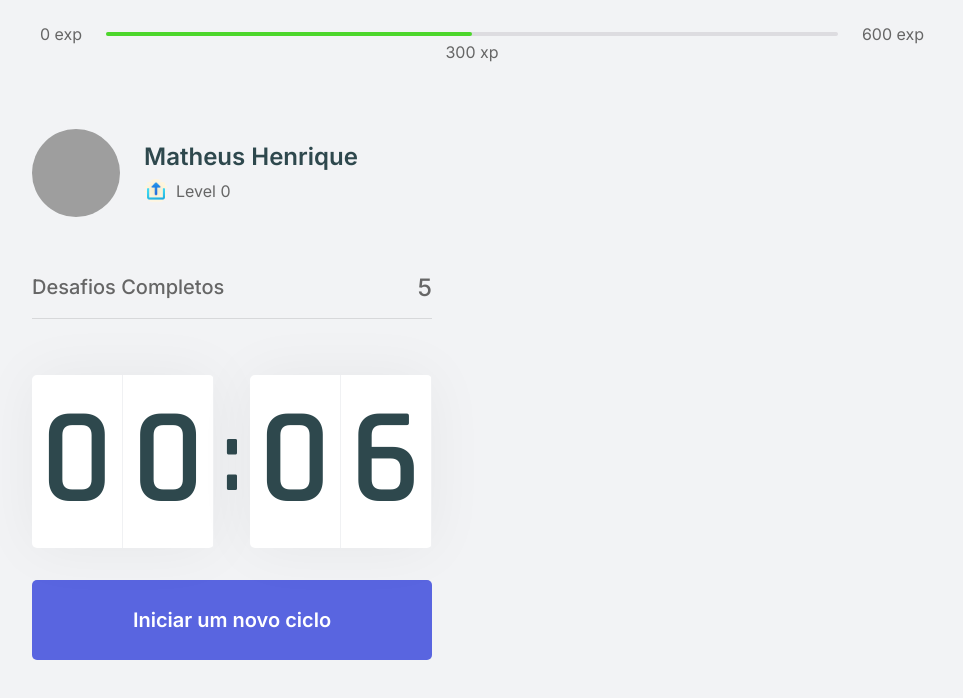
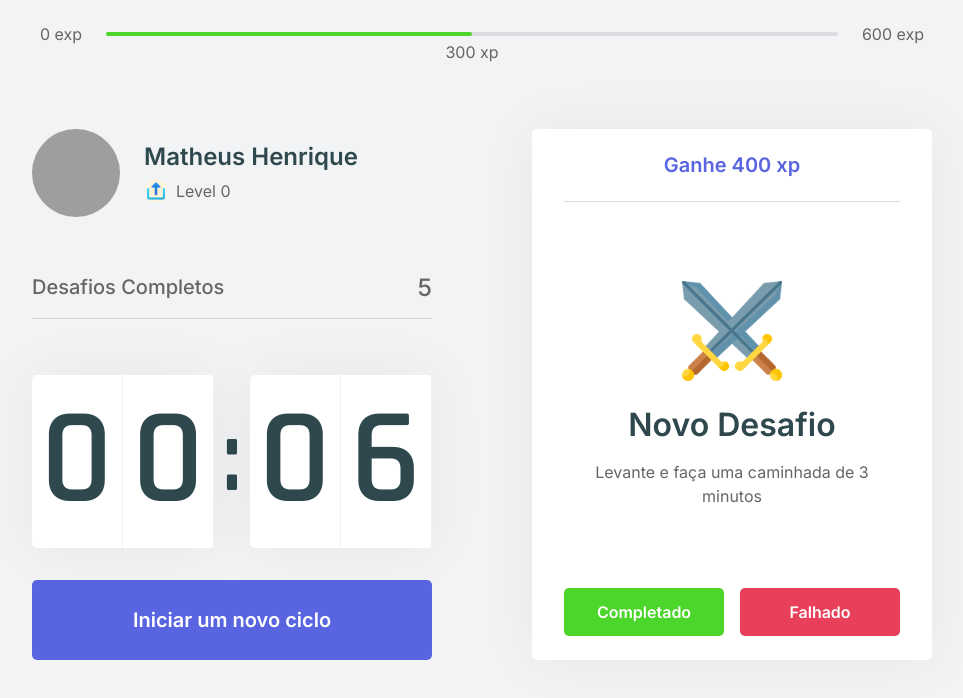
Before and after one commit to Matts-R/NLW4, a Next.js app: page / in a window 1280 px wide. Shown: the top 698 px of the page, without its empty margins (158-1121 px from the left). Built offline with nearby package versions, Linux system fonts and the light colour scheme; grey boxes are pictures that could not be loaded.

Commit message:
Creating challenge area

```diff
--- /dev/null
+++ b/src/Components/ChallengeBox.tsx
@@ -0,0 +1,36 @@
+export default function ChallengeBox() {
+  const hasActiveChallenge = true;
+
+  return (
+    <div className="challenge-box-container">
+      {hasActiveChallenge ? (
+        <div className="active-challenge-box">
+          <header>Ganhe 400 xp </header>
+
+          <main>
+            <img src="/Icons/swords.png" alt="" />
+            <strong>Novo Desafio</strong>
+            <p>Levante e faça uma caminhada de 3 minutos</p>
+          </main>
+
+          <footer>
+            <button type="button" role="button" className="button-completed">
+              Completado
+            </button>
+            <button type="button" role="button" className="button-failed">
+              Falhado
+            </button>
+          </footer>
+        </div>
+      ) : (
+        <div className="inactive-challenge-box">
+          <strong>Finalize um ciclo para receber novos desafios</strong>
+          <p>
+            <img src="/Icons/save.png" alt="level up image" />
+            Avance de level completando desafios.
+          </p>
+        </div>
+      )}
+    </div>
+  );
+}
--- /dev/null
+++ b/src/SasStyles/ComponentStyles/_ChallengeBox.scss
@@ -0,0 +1,117 @@
+.challenge-box-container {
+  height: 91%;
+
+  background: $white;
+  border-radius: 5px;
+  box-shadow: 0 0 60px rgba(0, 0, 0, 0.05);
+  padding: 1.5rem 2rem;
+
+  display: flex;
+  flex-direction: column;
+  align-items: center;
+  justify-content: center;
+
+  text-align: center;
+
+  >.inactive-challenge-box {
+    display: flex;
+    flex-direction: column;
+    align-items: center;
+
+    >strong {
+      font-size: 1.5rem;
+      font-weight: 500;
+      line-height: 1.4;
+    }
+
+    >p {
+      display: flex;
+      flex-direction: column;
+      align-items: center;
+      line-height: 1.4;
+      max-width: 70%;
+      margin-top: 3rem;
+    }
+
+    >p>img {
+      height: 100px;
+      width: 140px;
+      margin-bottom: 1.5rem;
+    }
+  }
+
+  >.active-challenge-box {
+    height: 100%;
+
+    display: flex;
+    flex-direction: column;
+
+    >header {
+      color: $blue;
+      font-weight: 600;
+      font-size: 1.25rem;
+      padding: 0 2rem 1.5rem;
+      border-bottom: 1px solid $grayLine;
+    }
+
+    >main {
+      flex: 1;
+      display: flex;
+      flex-direction: column;
+      align-items: center;
+      justify-content: center;
+
+      >img {
+        width: 100px;
+        height: 100px;
+      }
+
+      >strong {
+        font-size: 2rem;
+        font-weight: 600;
+        color: $title;
+        margin: 1.5rem 0 1rem;
+      }
+
+      >p {
+        line-height: 1.5;
+      }
+    }
+
+    >footer {
+      display: grid;
+      grid-template-columns: repeat(2, 1fr);
+      gap: 1rem;
+
+      >button {
+        height: 3rem;
+
+        display: flex;
+        align-items: center;
+        justify-content: center;
+
+        border: 0;
+        border-radius: 5px;
+
+        color: $white;
+
+        font-size: 1rem;
+        font-weight: 600;
+
+        transition: filter 0.2s;
+
+        &.button-completed {
+          background-color: $green;
+        }
+
+        &.button-failed {
+          background-color: $red;
+        }
+
+        &:hover {
+          filter: brightness(0.9);
+        }
+      }
+    }
+  }
+}
--- a/src/SasStyles/index.scss
+++ b/src/SasStyles/index.scss
@@ -8,3 +8,4 @@
 @import "ComponentStyles/Profile";
 @import "ComponentStyles/CompletedChallenges";
 @import "ComponentStyles/Countdown";
+@import "ComponentStyles/ChallengeBox";
--- a/src/Styles/index.css
+++ b/src/Styles/index.css
@@ -210,3 +210,112 @@ a {
   background-color: #fff;
   color: #E83F5B;
 }
+
+.challenge-box-container {
+  height: 91%;
+  background: #fff;
+  border-radius: 5px;
+  box-shadow: 0 0 60px rgba(0, 0, 0, 0.05);
+  padding: 1.5rem 2rem;
+  display: flex;
+  flex-direction: column;
+  align-items: center;
+  justify-content: center;
+  text-align: center;
+}
+
+.challenge-box-container > .inactive-challenge-box {
+  display: flex;
+  flex-direction: column;
+  align-items: center;
+}
+
+.challenge-box-container > .inactive-challenge-box > strong {
+  font-size: 1.5rem;
+  font-weight: 500;
+  line-height: 1.4;
+}
+
+.challenge-box-container > .inactive-challenge-box > p {
+  display: flex;
+  flex-direction: column;
+  align-items: center;
+  line-height: 1.4;
+  max-width: 70%;
+  margin-top: 3rem;
+}
+
+.challenge-box-container > .inactive-challenge-box > p > img {
+  height: 100px;
+  width: 140px;
+  margin-bottom: 1.5rem;
+}
+
+.challenge-box-container > .active-challenge-box {
+  height: 100%;
+  display: flex;
+  flex-direction: column;
+}
+
+.challenge-box-container > .active-challenge-box > header {
+  color: #5965E0;
+  font-weight: 600;
+  font-size: 1.25rem;
+  padding: 0 2rem 1.5rem;
+  border-bottom: 1px solid #DDDCE0;
+}
+
+.challenge-box-container > .active-challenge-box > main {
+  flex: 1;
+  display: flex;
+  flex-direction: column;
+  align-items: center;
+  justify-content: center;
+}
+
+.challenge-box-container > .active-challenge-box > main > img {
+  width: 100px;
+  height: 100px;
+}
+
+.challenge-box-container > .active-challenge-box > main > strong {
+  font-size: 2rem;
+  font-weight: 600;
+  color: #2E484D;
+  margin: 1.5rem 0 1rem;
+}
+
+.challenge-box-container > .active-challenge-box > main > p {
+  line-height: 1.5;
+}
+
+.challenge-box-container > .active-challenge-box > footer {
+  display: grid;
+  grid-template-columns: repeat(2, 1fr);
+  gap: 1rem;
+}
+
+.challenge-box-container > .active-challenge-box > footer > button {
+  height: 3rem;
+  display: flex;
+  align-items: center;
+  justify-content: center;
+  border: 0;
+  border-radius: 5px;
+  color: #fff;
+  font-size: 1rem;
+  font-weight: 600;
+  transition: filter 0.2s;
+}
+
+.challenge-box-container > .active-challenge-box > footer > button.button-completed {
+  background-color: #4CD62B;
+}
+
+.challenge-box-container > .active-challenge-box > footer > button.button-failed {
+  background-color: #E83F5B;
+}
+
+.challenge-box-container > .active-challenge-box > footer > button:hover {
+  filter: brightness(0.9);
+}
--- a/src/pages/index.tsx
+++ b/src/pages/index.tsx
@@ -1,3 +1,4 @@
+import ChallengeBox from "../Components/ChallengeBox";
 import CompletedChallenges from "../Components/CompletedChallenges";
 import Countdown from "../Components/Countdown";
 import ExperienceBar from "../Components/ExperienceBar";
@@ -16,7 +17,9 @@ export default function Home() {
           <CompletedChallenges></CompletedChallenges>
           <Countdown></Countdown>
         </div>
-        <div></div>
+        <div>
+          <ChallengeBox></ChallengeBox>
+        </div>
       </section>
     </div>
   );
```
Also changed, not shown: public/Icons/swords.png (added).
